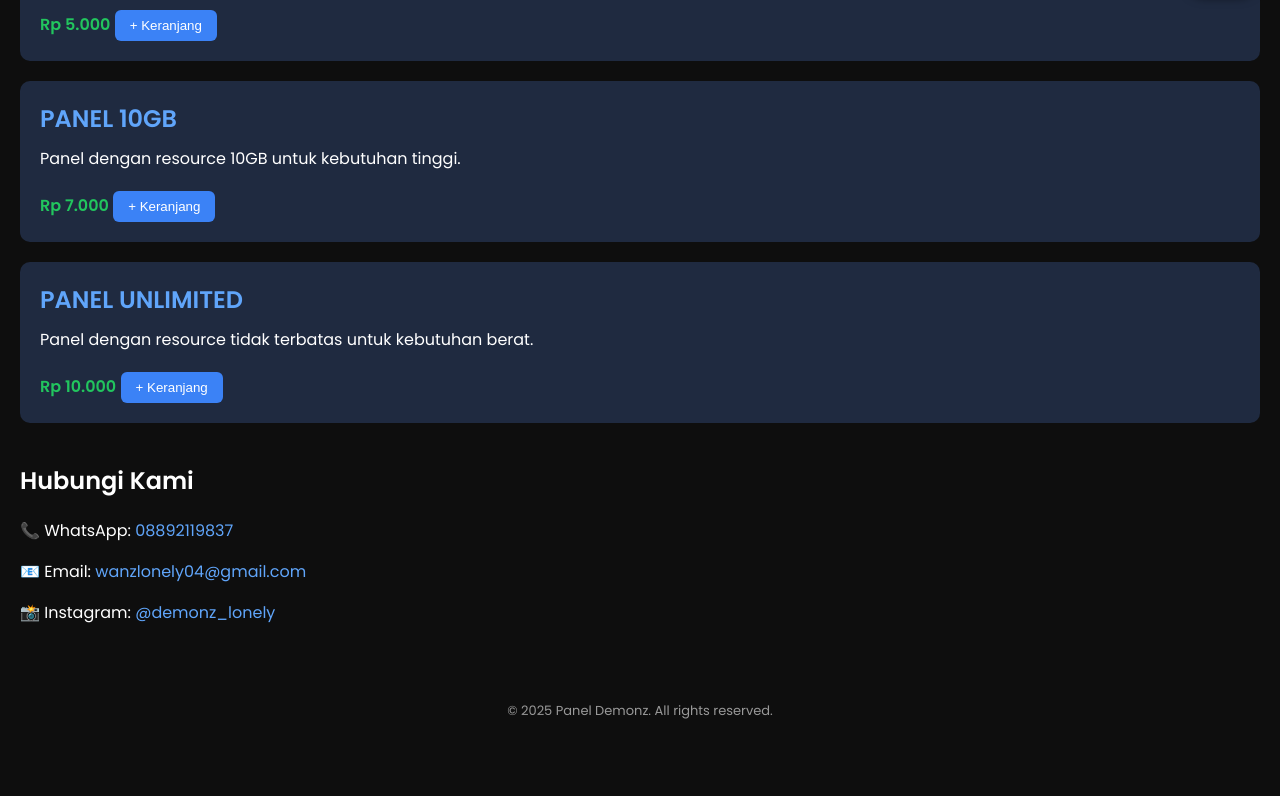
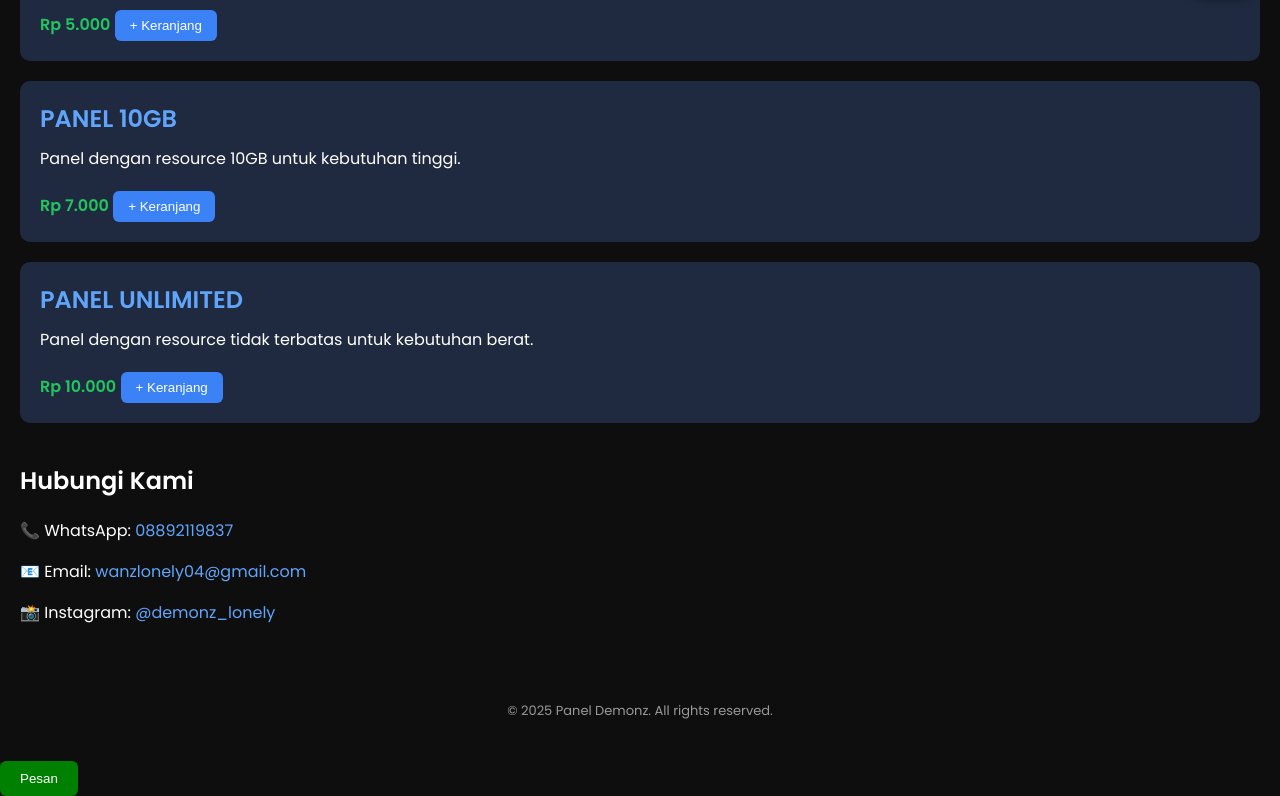
Before and after one commit to demonz95/demonz-hostingweb, a plain HTML site: page index.html in a window 1280 px wide. Shown: the part 782-1578 px from the top of the page. Before the commit the page ends 1523 px from the top, so only its background shows below. Drawn offline with Linux system fonts and the light colour scheme.

Commit message:
index.html

```diff
--- a/index.html
+++ b/index.html
@@ -66,5 +66,13 @@
   </footer>
 
   <script src="script.js"></script>
+
+<button id="checkout-btn" style="padding: 10px 20px; margin-top: 20px; background-color: green; color: white; border: none; cursor: pointer;">
+  Pesan
+</button>
+<script>
+  document.getElementById("checkout-btn").addEventListener("click", generateWhatsAppMessage);
+</script>
+
 </body>
 </html>
```
